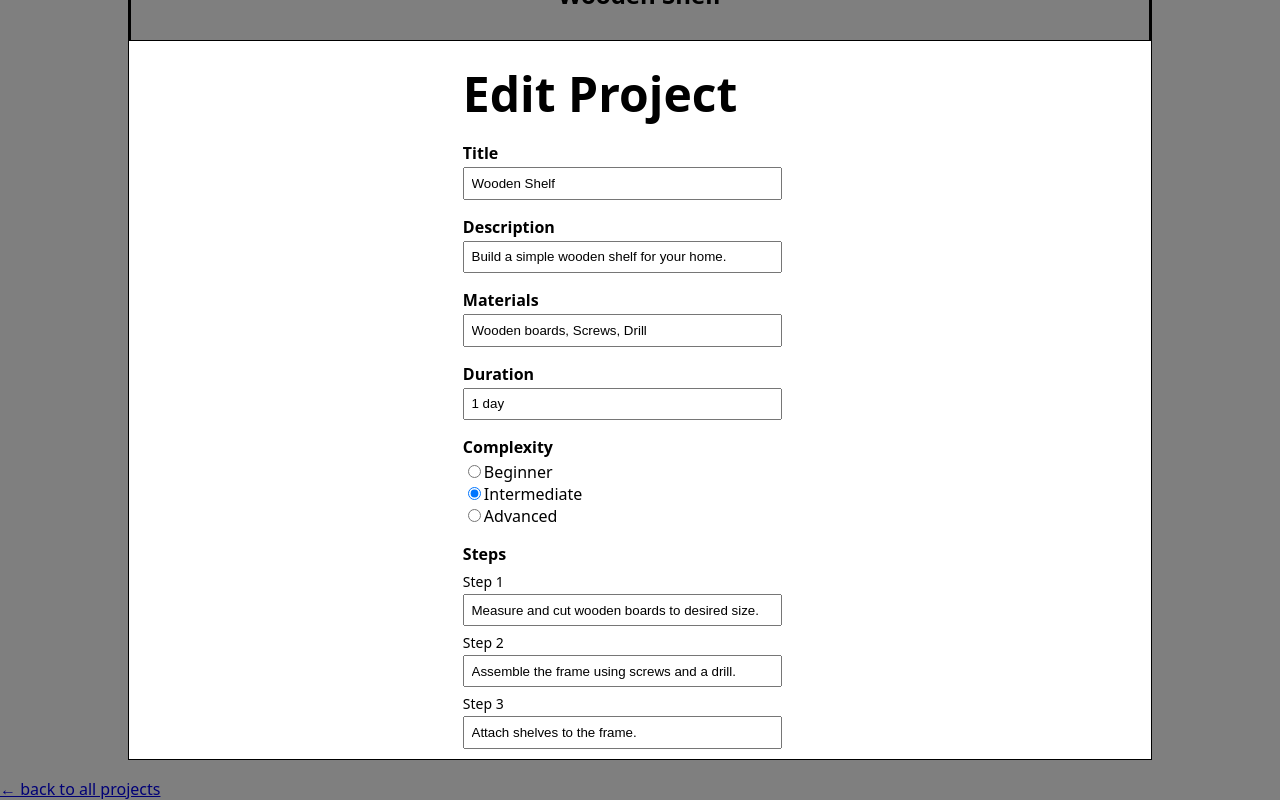
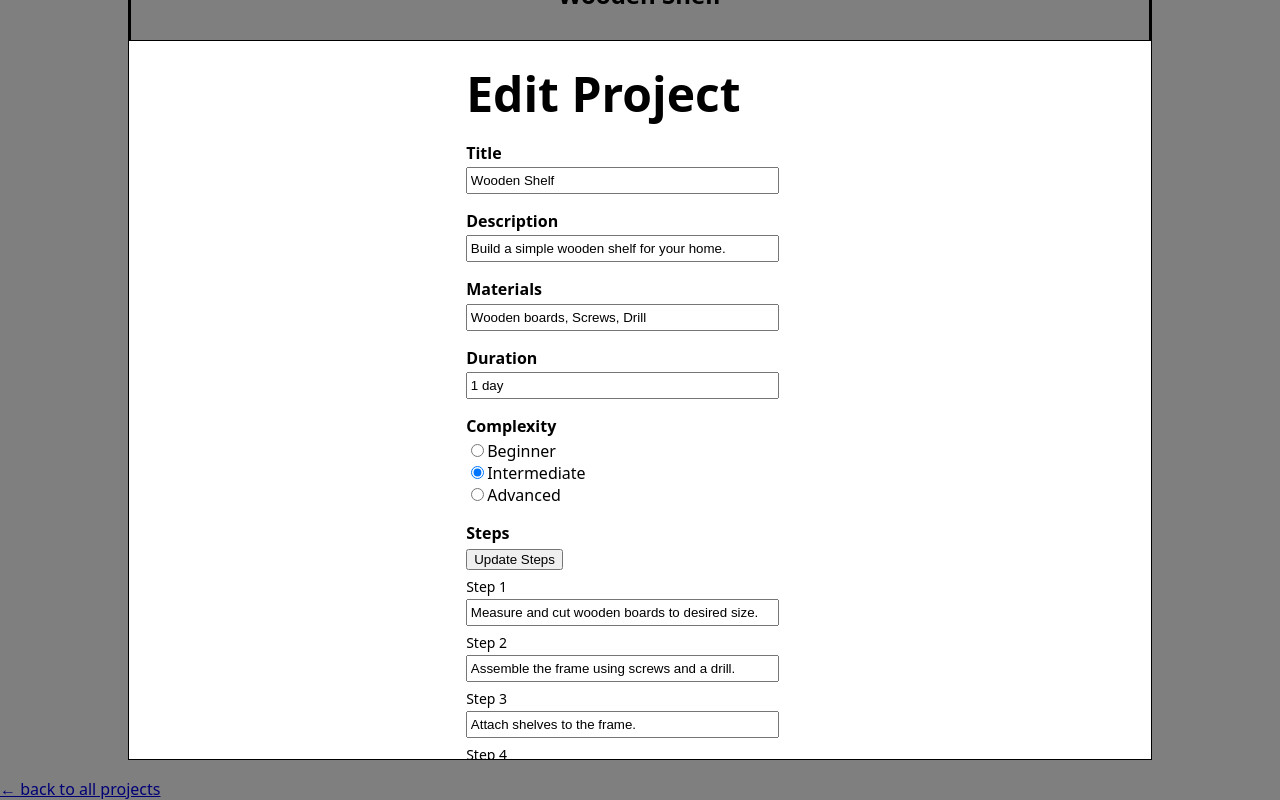
Before and after one commit to jana-scheidemann/DIY-App, a Next.js app: page /1 in a window 1280 px wide. Both pictures are taken after a click on the button "Edit". Shown: the part 135-935 px from the top of the page. Built offline with nearby package versions, Linux system fonts and the light colour scheme.

Commit message:
Fix material blank space/comma issue, restructure steps code logic

```diff
--- a/components/ModalEdit.js
+++ b/components/ModalEdit.js
@@ -5,17 +5,25 @@ import { uid } from "uid";
 export default function ModalEdit({ currentProject, onSave, onCancel }) {
   const [updateProject, setUpdateProject] = useState(currentProject);
   const [selectSteps, setSelectSteps] = useState({});
-  const [editSteps, setEditSteps] = useState(false);
+  const [updateSteps, setUpdateSteps] = useState(false);
+  const [updateMaterials, setUpdateMaterials] = useState(
+    currentProject.materials.join(", ")
+  );
   const complexityLevels = ["Beginner", "Intermediate", "Advanced"];
+
+  console.log("UPDATE PROJECT", updateProject);
 
   function handleChange(event) {
     const materialName = event.target.name;
     const materialValue = event.target.value;
 
     if (materialName === "materials") {
+      setUpdateMaterials(materialValue);
       setUpdateProject((prevProject) => ({
         ...prevProject,
-        [materialName]: materialValue.split(","),
+        [materialName]: materialValue
+          .split(",")
+          .map((material) => material.trim()),
       }));
     } else {
       setUpdateProject((prevProject) => ({
@@ -49,12 +57,12 @@ export default function ModalEdit({ currentProject, onSave, onCancel }) {
 
   function handleStepEdit(event) {
     event.preventDefault();
-    setEditSteps(true);
+    setUpdateSteps(true);
   }
 
   function handleStepEditCancel(event) {
     event.preventDefault();
-    setEditSteps(false);
+    setUpdateSteps(false);
   }
 
   function handleStepSelect(id) {
@@ -102,7 +110,7 @@ export default function ModalEdit({ currentProject, onSave, onCancel }) {
                 name="materials"
                 id="materials"
                 size="40"
-                value={updateProject.materials.join(", ")}
+                value={updateMaterials}
                 onChange={handleChange}
                 required
               />
@@ -135,12 +143,35 @@ export default function ModalEdit({ currentProject, onSave, onCancel }) {
               </div>
             ))}
             <StyledTitle>Steps</StyledTitle>
+            {updateSteps ? (
+              <>
+                <StyledContainerSteps>
+                  <ul>
+                    <li>
+                      To add a step, click the &quot;Add Step&quot; button
+                    </li>
+                    <li>
+                      To delete a step, select the checkbox of the step to
+                      delete and confirm the deletetion by clicking the
+                      &quot;Delete Step&quot; button
+                    </li>
+                  </ul>
+                </StyledContainerSteps>
+                <button onClick={handleStepAdd}>Add Step</button>
+                <button onClick={handleStepDelete}>Delete Step</button>
+                <button onClick={handleStepEditCancel}>
+                  Close Update Steps
+                </button>
+              </>
+            ) : (
+              <button onClick={handleStepEdit}>Update Steps</button>
+            )}
             {updateProject.steps.map((step, stepIndex) => (
               <div key={step.id}>
                 <label htmlFor={`step${stepIndex + 1}`}>
                   <StyledTitleStep>Step {stepIndex + 1} &nbsp;</StyledTitleStep>
                 </label>
-                {editSteps && (
+                {updateSteps && (
                   <input
                     type="checkbox"
                     onChange={() => handleStepSelect(step.id)}
@@ -166,19 +197,9 @@ export default function ModalEdit({ currentProject, onSave, onCancel }) {
               </div>
             ))}
             <p>
-              <button onClick={handleStepAdd}>Add Step</button>
-              {editSteps ? (
-                <>
-                  <button onClick={handleStepDelete}>Delete Step</button>
-                  <button onClick={handleStepEditCancel}>Cancel Edit</button>
-                </>
-              ) : (
-                <button onClick={handleStepEdit}>Edit Steps</button>
-              )}
-            </p>
-            <p>
-              <button type="submit">Save</button>
-              <button onClick={onCancel}>Cancel</button>
+              <StyledTitle>Confirm Changes</StyledTitle>
+              <button type="submit">Update Project</button>
+              <button onClick={onCancel}>Cancel Update Project</button>
             </p>
           </form>
         </StyledContainerForm>
@@ -219,6 +240,10 @@ const StyledContainerForm = styled.div`
   align-items: start;
 `;
 
+const StyledContainerSteps = styled.div`
+  width: 60%;
+`;
+
 const StyledHeading = styled.div`
   font-size: 48px;
   font-weight: bold;
@@ -239,5 +264,5 @@ const StyledTitleStep = styled.div`
 const StyledInput = styled.input`
   width: 90%;
   box-sizing: border-box;
-  padding: 0.5em;
+  padding: 0.3em 0.3em 0.3em 0.2em;
 `;
```
